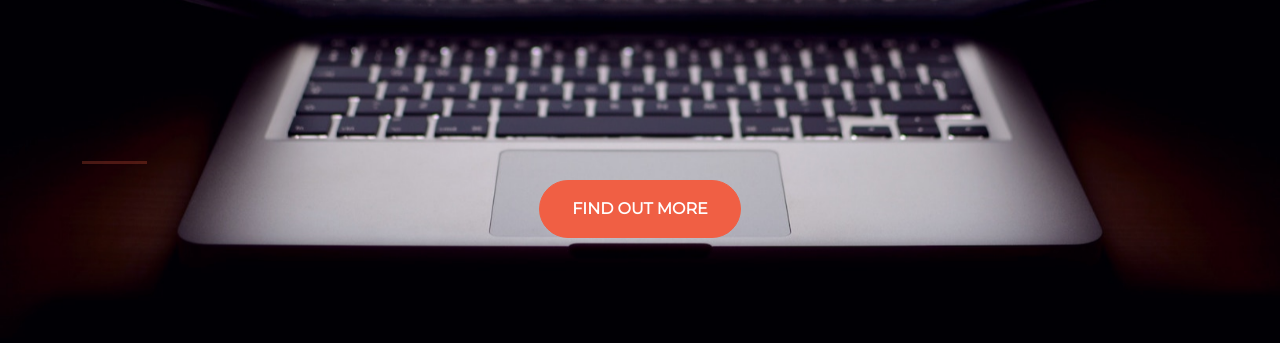
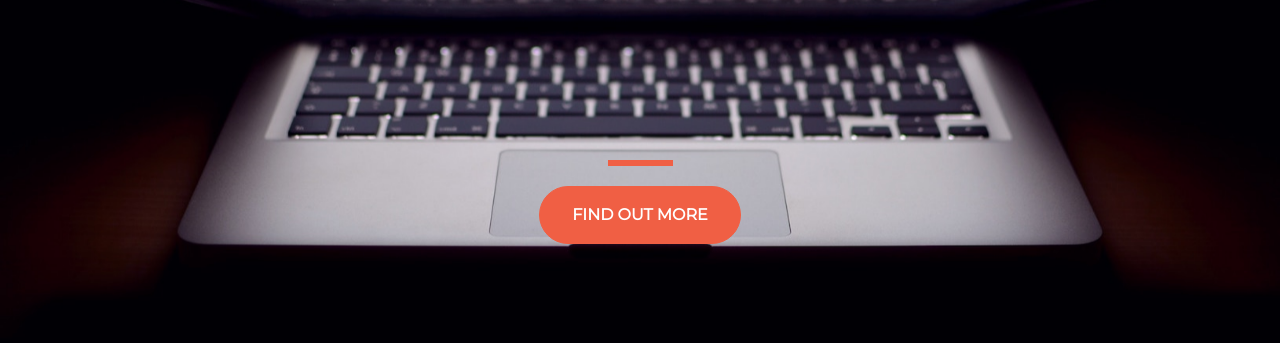
Before and after one commit to aneagoie/startup-of-the-year, a plain HTML site: page index.html in a window 1280 px wide. Shown: the part 321-664 px from the top of the page. Drawn offline with nearby package versions, Linux system fonts and the light colour scheme.

Commit message:
Update style.css

```diff
--- a/style.css
+++ b/style.css
@@ -9,9 +9,11 @@ body {
 }
 
 hr {
+  margin: 20px auto;
+  color: #F05F44;
+  border: 3px solid #F05F44;
   max-width: 65px;
-  border-width: 3px;
-  border-color: #F05F44;
+  opacity: 1;
 }
 
 h1 {
```
